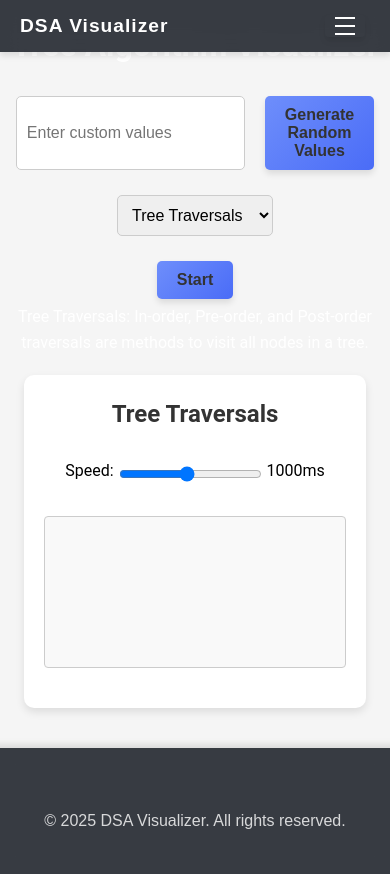
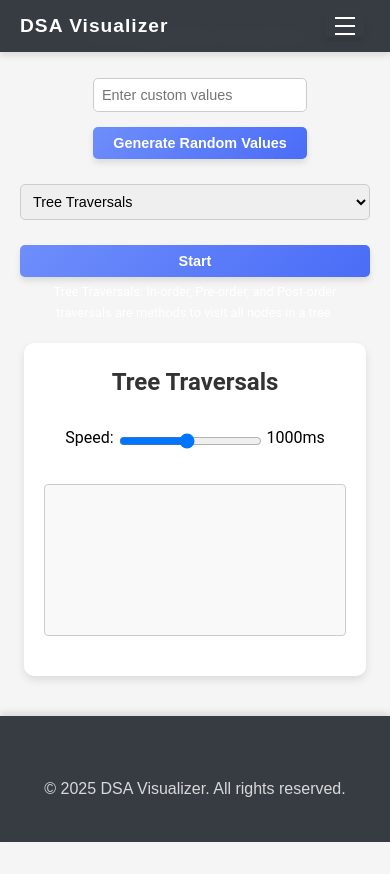
Before and after one commit to bharattpawar/dsa, a React app: page /tree in a window 390 px wide. After the commit the page ends 844 px from the top, so only its background shows below. Built offline with nearby package versions, Linux system fonts and the light colour scheme.

Commit message:
allfinal

```diff
--- a/components/GreedyAlgorithmsVisualizer/HuffmanCoding.jsx
+++ b/components/GreedyAlgorithmsVisualizer/HuffmanCoding.jsx
@@ -1,3 +1,4 @@
+
 import React, { useState, useEffect, useRef } from 'react';
 import * as d3 from 'd3';
 import { generateRandomValues } from './utils/randomValueGenerator';
--- a/components/GreedyAlgorithmsVisualizer/styles/ActivitySelection.css
+++ b/components/GreedyAlgorithmsVisualizer/styles/ActivitySelection.css
@@ -59,3 +59,29 @@ button:disabled {
         font-size: 14px;
     }
 }
+
+@media (max-width: 440px) {
+    .activity-selection {
+        margin: 1px;
+        padding: 2px;
+        display: flex;
+        flex-direction: column; /* Ensures elements stack vertically */
+    }
+
+    .activities, .selected-activities {
+        margin-top: 5px;
+        display: flex;
+        flex-direction: column; /* Ensures activities stack vertically */
+    }
+
+    .activity {
+        padding: 5px;
+        font-size: 12px; /* Adjust font size for smaller screens */
+    }
+
+    .explanation {
+        margin-top: 5px;
+        font-size: 10px; /* Adjust font size for smaller screens */
+    }
+
+}
--- a/components/GreedyAlgorithmsVisualizer/styles/GreedyAlgorithms.css
+++ b/components/GreedyAlgorithmsVisualizer/styles/GreedyAlgorithms.css
@@ -1,4 +1,7 @@
 /* 2--.visualization */
+.greedy-algorithms{
+    margin-top: 40px;
+}
 .visualization {
     font-family: Arial, sans-serif;
     max-width: 100%;
@@ -8,12 +11,10 @@
     color: black;
     background-color: #f9f9f9;
     border-radius: 10px;
+    margin-top: 40px;
     box-shadow: 0 4px 8px rgba(0, 0, 0, 0.1);
-    margin-top: 50px;
 }
-.greedy-algorithms{
-    margin-top: 50px;
-}
+
 .visualization h3 {
     font-size: 20px;
     margin-bottom: 10px;
--- a/components/GreedyAlgorithmsVisualizer/visualizeTree.jsx
+++ b/components/GreedyAlgorithmsVisualizer/visualizeTree.jsx
@@ -1,3 +1,5 @@
+
+
 export const visualizeTree = (tree, svgElement) => {
     const svg = d3.select(svgElement);
     svg.selectAll('*').remove(); // Clear previous visualization
--- a/components/TreeAlgorithmVisualizer/styles/TreeAlgorithmVisualizer.css
+++ b/components/TreeAlgorithmVisualizer/styles/TreeAlgorithmVisualizer.css
@@ -4,18 +4,23 @@
   align-items: center;
   font-family: 'Roboto', sans-serif;
   padding: 20px;
+  max-width: 100%; /* Ensure container doesn't overflow */
+  overflow-x: auto; /* Allow horizontal scrolling if needed */
 }
 
 #tree-algo-visualizer-title {
   font-size: 2rem;
   color: white;
   margin-bottom: 20px;
+  text-align: center; /* Center align title */
 }
 
 .tree-algo-visualizer-inputs {
   display: flex;
+  flex-wrap: wrap; /* Allow inputs to wrap on smaller screens */
   gap: 10px;
   margin-bottom: 20px;
+  justify-content: center; /* Center align inputs */
 }
 
 #tree-algo-visualizer-custom-input {
@@ -23,6 +28,8 @@
   border: 1px solid #ccc;
   border-radius: 5px;
   font-size: 1rem;
+  width: 100%; /* Full width on smaller screens */
+  max-width: 300px; /* Limit input width */
 }
 
 #tree-algo-visualizer-random-btn,
@@ -31,9 +38,11 @@
   border: none;
   border-radius: 5px;
   background-color: #007bff;
-    color: #333;
+  color: white; /* Changed text color to white for better contrast */
   cursor: pointer;
   font-size: 1rem;
+  width: 100%; /* Full width on smaller screens */
+  max-width: 150px; /* Limit button width */
 }
 
 #tree-algo-visualizer-random-btn:hover,
@@ -47,6 +56,8 @@
   border-radius: 5px;
   font-size: 1rem;
   margin-bottom: 20px;
+  width: 100%; /* Full width on smaller screens */
+  max-width: 300px; /* Limit select width */
 }
 
 .algorithm-description {
@@ -54,4 +65,50 @@
   color: #ffffff;
   text-align: center;
   margin-bottom: 20px;
+  padding: 0 10px; /* Add padding for better readability */
 }
+
+/* Responsive adjustments for smaller screens */
+@media (max-width: 768px) {
+  #tree-algo-visualizer-title {
+      font-size: 1.5rem; /* Reduce title size */
+  }
+
+  .tree-algo-visualizer-inputs {
+      flex-direction: column; /* Stack inputs vertically */
+      align-items: center;
+  }
+
+  #tree-algo-visualizer-custom-input,
+  #tree-algo-visualizer-random-btn,
+  #tree-algo-visualizer-start-btn,
+  #tree-algo-visualizer-algorithm-select {
+      max-width: 100%; /* Allow full width */
+  }
+
+  .algorithm-description {
+      font-size: 0.9rem; /* Reduce description font size */
+  }
+}
+
+@media (max-width: 480px) {
+  #tree-algo-visualizer-title {
+      font-size: 1.2rem; /* Further reduce title size */
+  }
+
+  .tree-algo-visualizer-inputs {
+      gap: 5px; /* Reduce gap between inputs */
+  }
+
+  #tree-algo-visualizer-custom-input,
+  #tree-algo-visualizer-random-btn,
+  #tree-algo-visualizer-start-btn,
+  #tree-algo-visualizer-algorithm-select {
+      padding: 8px; /* Reduce padding */
+      font-size: 0.9rem; /* Reduce font size */
+  }
+
+  .algorithm-description {
+      font-size: 0.8rem; /* Further reduce description font size */
+  }
+}
```
Lines whose indentation alone changed are shown as unchanged.
